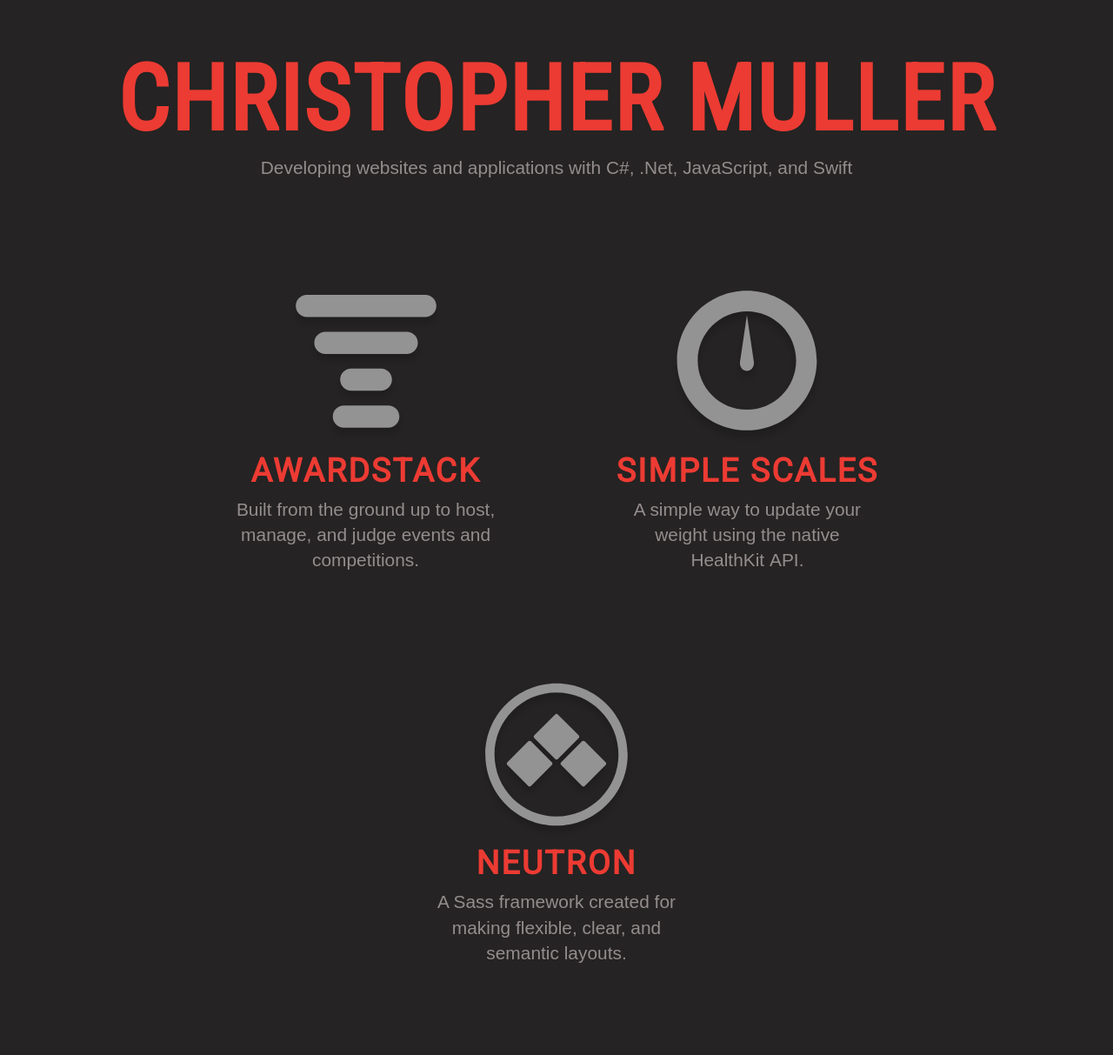
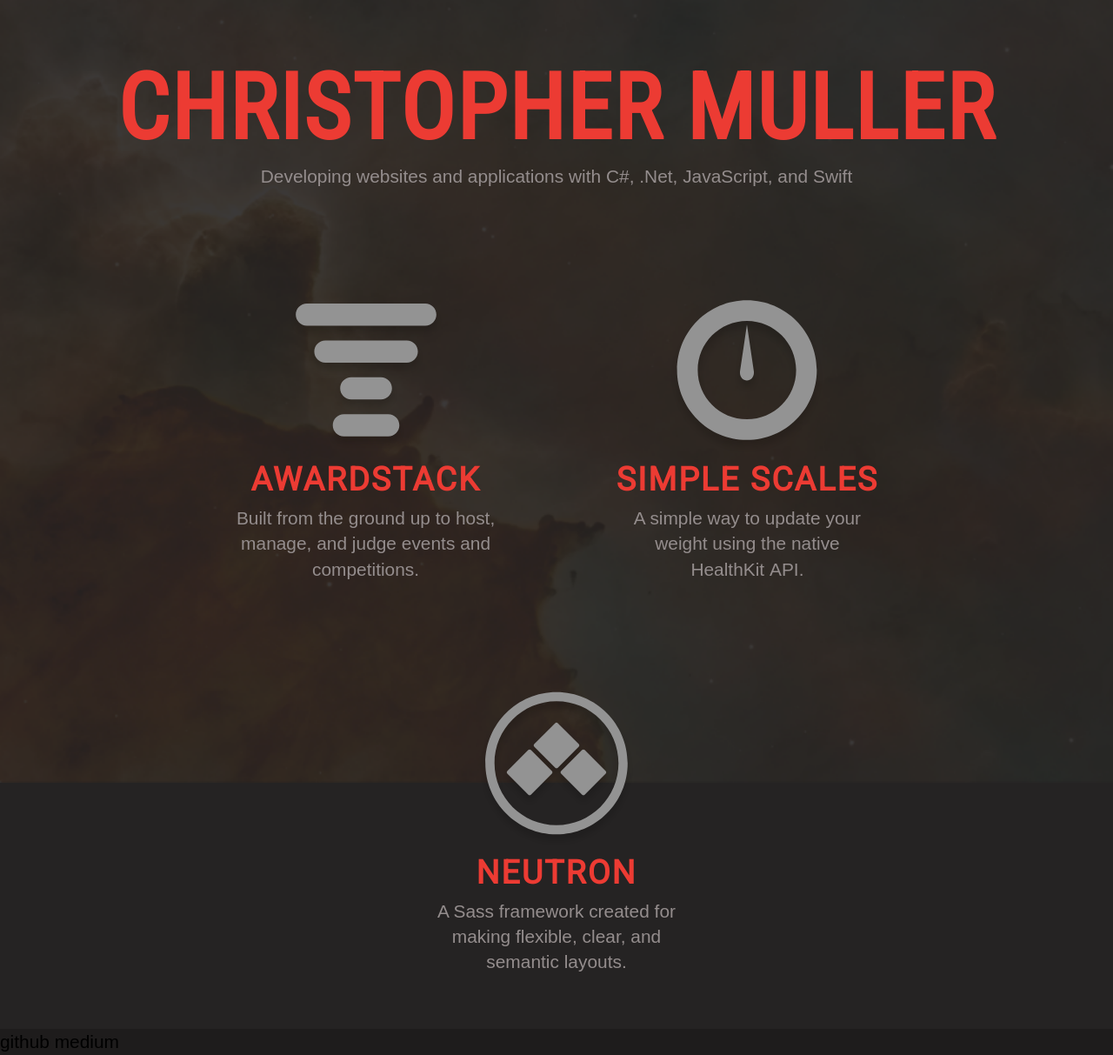
Before and after one commit to chris-muller/sharlos.github.io, a Jekyll site: the page built from index.html, in a window 1280 px wide. Shown: the whole page at 87% size. Built offline with Jekyll 4.4.1, drawn with Linux system fonts in a browser that asks for light colours; before the commit the page ends 1173 px from its top, so only the background shows below that.

Commit message:
adding footer to homepage

```diff
--- a/css/styles.scss
+++ b/css/styles.scss
@@ -107,10 +107,15 @@
     height: 100%;
 }
 
-.site-header {
+main {
+    display: flex;
+    flex-direction: column;
+    height: 100%;
+}
+
+.frame-element {
     background: rgba(0,0,0,0.2);
     width: 100%;
-    position: absolute;
     height: 28px;
     display: flex;
 
@@ -118,6 +123,15 @@
         height: 50px;
     }
 
+}
+
+.site-header {
+    position: absolute;
+    top: 0;
+}
+
+.home-footer {
+    margin-top: auto;
 }
 
 .site-title {
@@ -302,6 +316,10 @@
     color: $secondary;
 }
 
+body.home {
+    background: url("/img/home_bg.png");
+    background-size: cover;
+  }
 
 
 // =====================================================================
--- a/index.html
+++ b/index.html
@@ -8,3 +9,7 @@
 </header>
 
 {% include projects.html %}
+
+<footer class="home-footer frame-element">
+github medium
+</footer>
```
Also changed, not shown: other parts of index.html (+1 -0 lines), img/home_bg.png (added).
